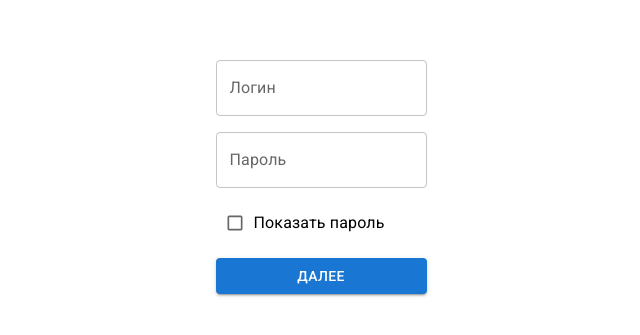
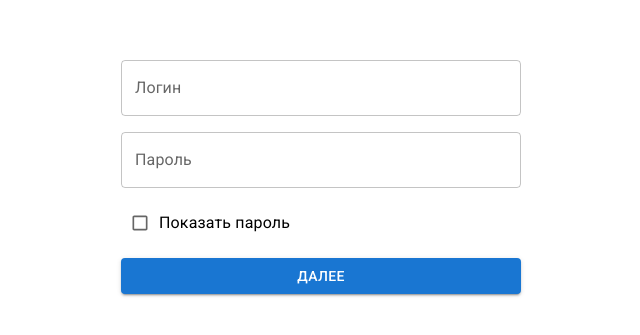
Before and after one commit to Sparky-web/studentto, a Next.js app in the folder frontend/: page /auth in a window 1280 px wide. Shown: the part 223-558 px from the top of the page, without its empty margins (319-959 px from the left). Built offline with nearby package versions, Linux system fonts and the light colour scheme.

Commit message:
Auth (rebuild)

```diff
--- a/frontend/pages/auth.js
+++ b/frontend/pages/auth.js
@@ -1,58 +1,41 @@
-import {useReducer, useState} from "react";
+import { useReducer, useState } from "react";
 import Button from '@mui/material/Button';
 import Stack from '@mui/material/Stack';
 import TextField from '@mui/material/TextField';
 import Container from "@mui/material/Container";
 import Grid from "@mui/material/Grid";
 import Checkbox from '@mui/material/Checkbox';
-import {FormControlLabel} from "@mui/material";
-import { useForm } from "react-hook-form";
-import axios from 'axios';
+import { FormControlLabel } from "@mui/material";
 
 export default function Auth() {
     const [hide, setHide] = useState(true);
-    const [error, setError] = useState( {eLogin: '',  ePassword: ''} )
+    const [error, setError] = useState({ login: '', password: '' })
 
     const intValues = {
         login: '',
         password: ''
     }
 
-    const [formValues, setFormValues] = useReducer(
-        (curValues, newValues) => ({ ...curValues, ...newValues}), intValues
+    const [form, setForm] = useReducer(
+        (curValues, newValues) => ({ ...curValues, ...newValues }), intValues
     )
-    const { login, password } = formValues;
 
-    function handleFormChange(event)
-    {
-
+    function handleFormChange(event) {
         const { name, value } = event.target;
-        setFormValues( { [name]: value } );
-
-        switch(name) {
-            case 'login': {
-                if (!value.length) {
-                    setError({...error, eLogin: 'Вы не указали Логин!'});
-                } else setError({...error, eLogin: ''});
-                break;
-            }
-            case 'password': {
-                if (!value.length) {
-                    setError({...error, ePassword: 'Вы не указали Пароль!'});
-                } else setError({...error, ePassword: ''});
-                break;
-            }
-        }
+        setForm({ [name]: value });
     }
 
     function hidePassword() { setHide(!hide); }
+
     function submitLogin(e) {
+        const error = {
+            login: !form.login && "Строка не должна быть пусто",
+            password: !form.password && "Строка не должна быть пустой"
+        }
+
+        setError(error)
+
         e.preventDefault();
-   /*     axios.get('http://localhost:1337/api/app-users', )
-            .then((response) => {console.log(response.data);
-            }).catch((error) => {
-            console.error(error);
-        });*/
     }
 
     return (
@@ -65,12 +48,11 @@ export default function Auth() {
                 justifyContent="center"
                 style={{ minHeight: '100vh' }}
             >
-                <form onSubmit={ submitLogin }>
-                    <Stack spacing={2} justifyContent={'center'}>
-
-                        <TextField error={!!error.eLogin} value={formValues.login} name='login' label="Логин" helperText={error.eLogin} variant="outlined" type='text' className='login' onChange={ handleFormChange }/>
-                        <TextField error={!!error.ePassword} value={formValues.password} name='password' label="Пароль" helperText={error.ePassword} variant="outlined" type={ hide ? 'password' : 'text' } className='password' onChange={ handleFormChange }/>
-                        <FormControlLabel control={<Checkbox checked={!hide} onClick={ hidePassword } size='small' />} label="Показать пароль" />
+                <form onSubmit={submitLogin}>
+                    <Stack spacing={2} justifyContent={'center'} sx={{width: "400px"}}>
+                        <TextField error={!!error.login} value={form.login} name='login' label="Логин" helperText={error.login} variant="outlined" type='text' className='login' onChange={handleFormChange} />
+                        <TextField error={!!error.password} value={form.password} name='password' label="Пароль" helperText={error.password} variant="outlined" type={hide ? 'password' : 'text'} className='password' onChange={handleFormChange} />
+                        <FormControlLabel control={<Checkbox checked={!hide} onClick={hidePassword} size='small' />} label="Показать пароль" />
                         <Button variant="contained" type={'submit'}>Далее</Button>
                     </Stack>
                 </form>
```
